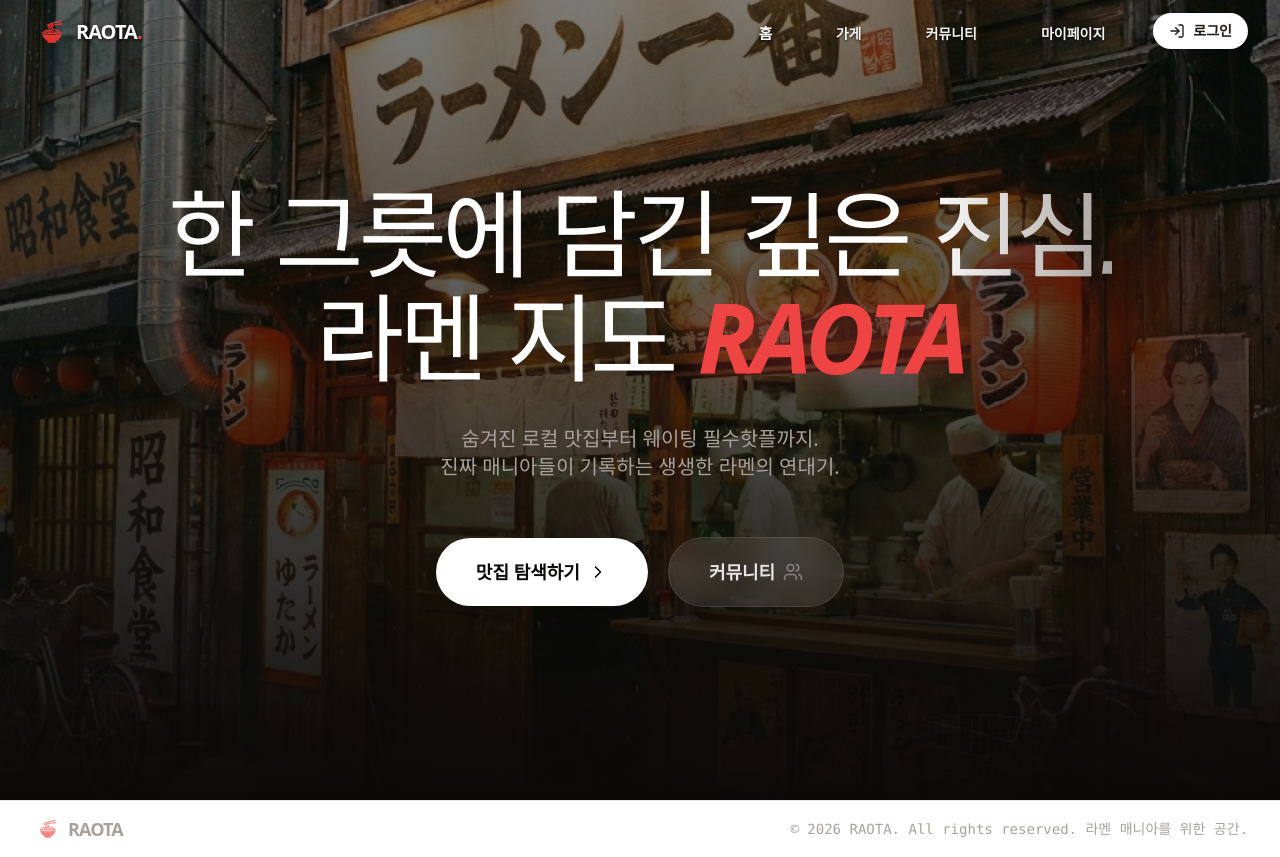
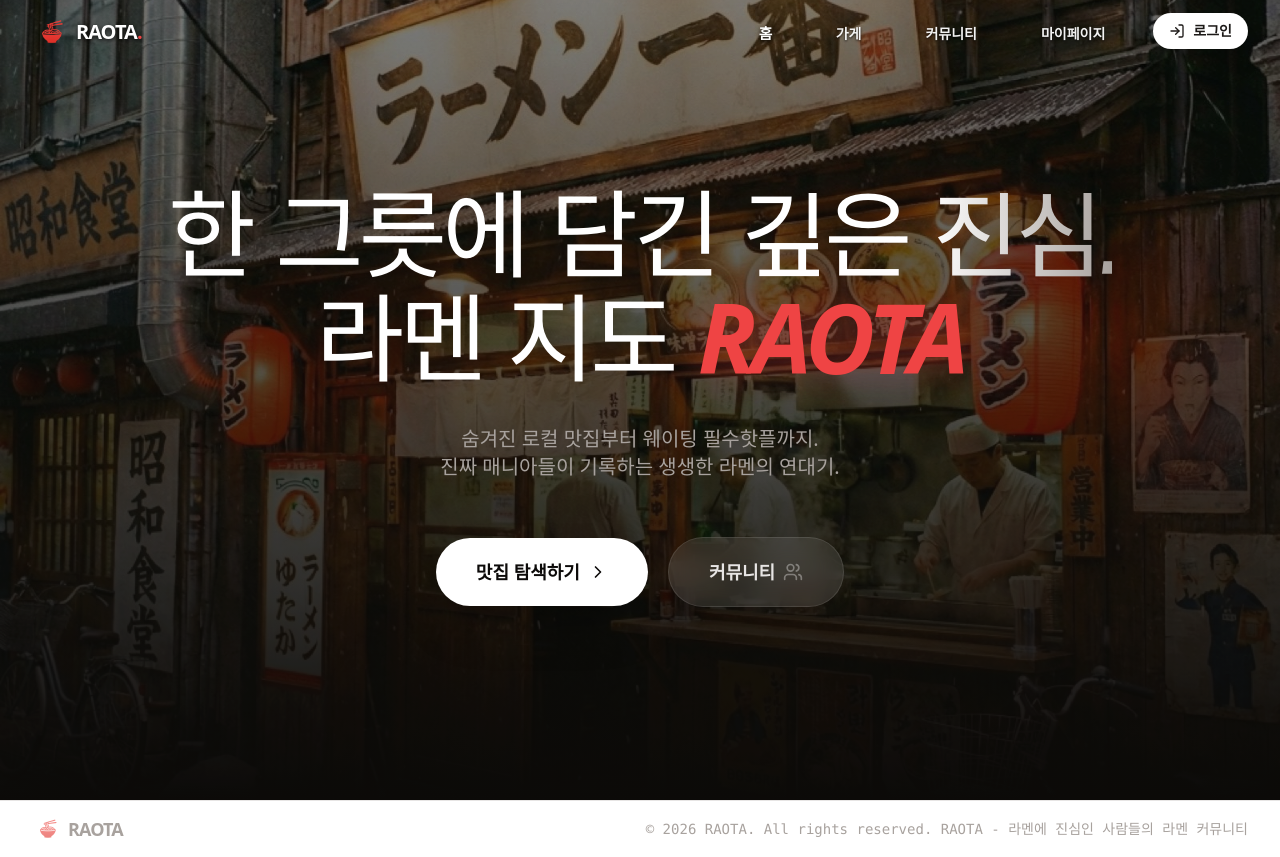
Before and after one commit to raota-team/raota-front, a Next.js app: page / in a window 1280 px wide. Built offline with nearby package versions, Linux system fonts and the light colour scheme; no server answers.

Commit message:
Update site SEO tagline

```diff
--- a/app/components/Footer.tsx
+++ b/app/components/Footer.tsx
@@ -11,7 +11,7 @@ const Footer: React.FC = () => {
         <div className="text-stone-400 text-[10px] sm:text-sm font-mono text-right">
           © 2026 RAOTA. <span className="hidden sm:inline">All rights reserved. </span>
           <br className="sm:hidden" />
-          라멘 매니아를 위한 공간.
+          RAOTA - 라멘에 진심인 사람들의 라멘 커뮤니티
         </div>
       </div>
     </footer>
--- a/app/layout.tsx
+++ b/app/layout.tsx
@@ -9,9 +9,9 @@ import "swiper/css/navigation";
 
 // 검색 엔진 최적화를 위한 기본 설정
 const SITE_NAME = "라오타 RAOTA";
-const SITE_TITLE = "라오타 - 라멘에 진심인 사람들";
+const SITE_TITLE = "RAOTA - 라멘에 진심인 사람들의 라멘 커뮤니티";
 const SITE_DESCRIPTION =
-  "라오타(RAOTA)는 라멘에 진심인 사람들이 모여 국내 라멘 맛집, 일본라멘 스타일, 솔직한 후기와 라멘 지도를 기록하는 커뮤니티입니다.";
+  "라오타(RAOTA)는 라멘에 진심인 사람들이 모여 국내 라멘 맛집, 일본라멘 스타일, 솔직한 후기와 라멘 지도를 기록하는 라멘 커뮤니티입니다.";
 const SITE_URL = "https://raota.net";
 const SITE_KEYWORDS = [
   "raota",
@@ -34,8 +34,8 @@ const SITE_KEYWORDS = [
 const structuredData = {
   "@context": "https://schema.org",
   "@type": "WebSite",
-  name: "라오타",
-  alternateName: ["RAOTA", "raota", "라오타 - 라멘에 진심인 사람들"],
+  name: "RAOTA",
+  alternateName: ["라오타", "raota", "RAOTA - 라멘에 진심인 사람들의 라멘 커뮤니티"],
   url: SITE_URL,
   description: SITE_DESCRIPTION,
   inLanguage: "ko-KR",
--- a/app/page.tsx
+++ b/app/page.tsx
@@ -9,9 +9,9 @@ const doHyeon = Do_Hyeon({
 });
 
 export const metadata: Metadata = {
-  title: '라오타 - 라멘에 진심인 사람들',
+  title: 'RAOTA - 라멘에 진심인 사람들의 라멘 커뮤니티',
   description:
-    '라오타(RAOTA)에서 전국 라멘 맛집, 일본라멘 스타일, 매니아들의 솔직한 라멘 후기를 찾아보세요.',
+    '라오타(RAOTA) 라멘 커뮤니티에서 전국 라멘 맛집, 일본라멘 스타일, 매니아들의 솔직한 라멘 후기를 찾아보세요.',
   alternates: {
     canonical: '/',
   },
```
